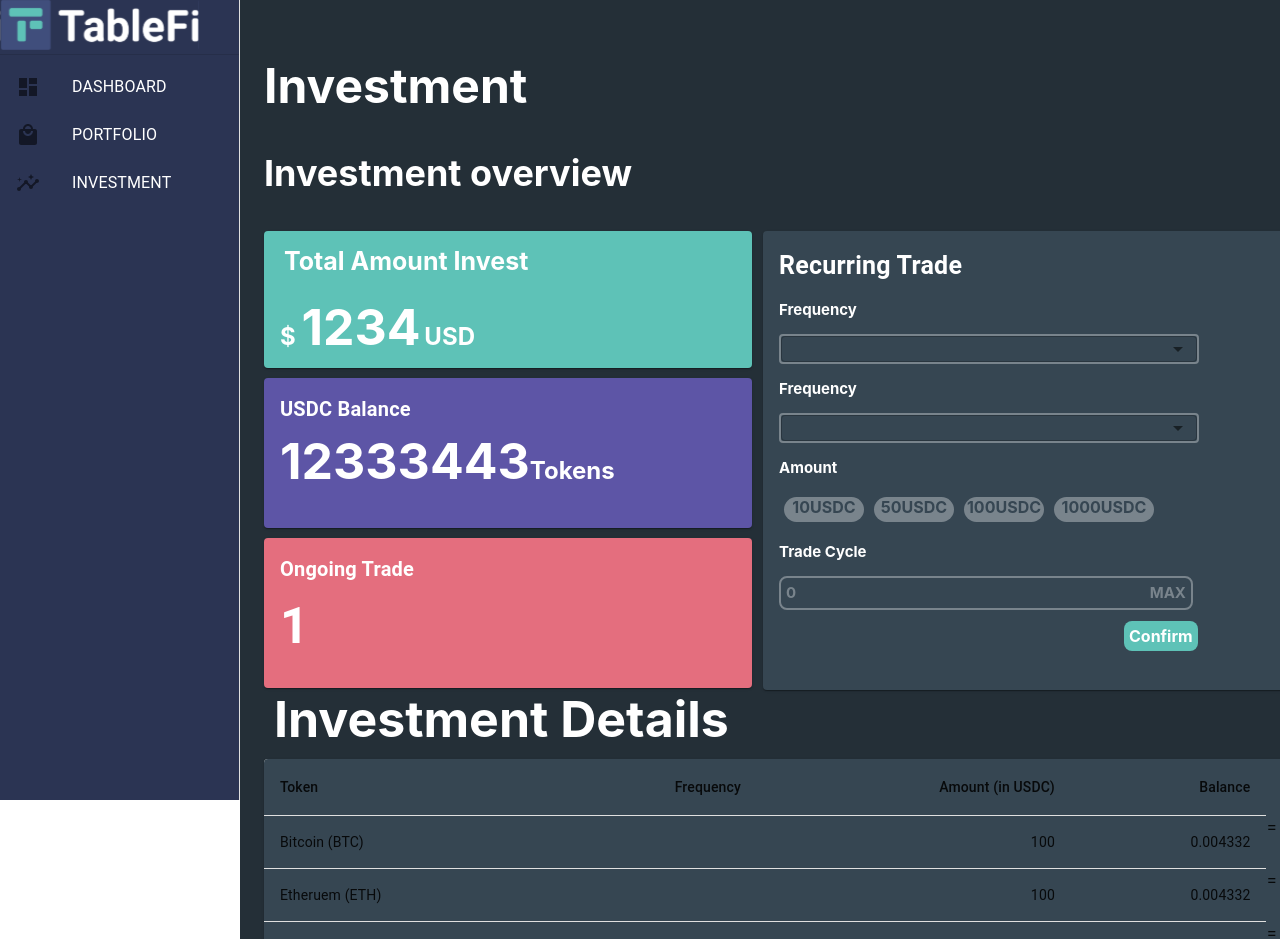
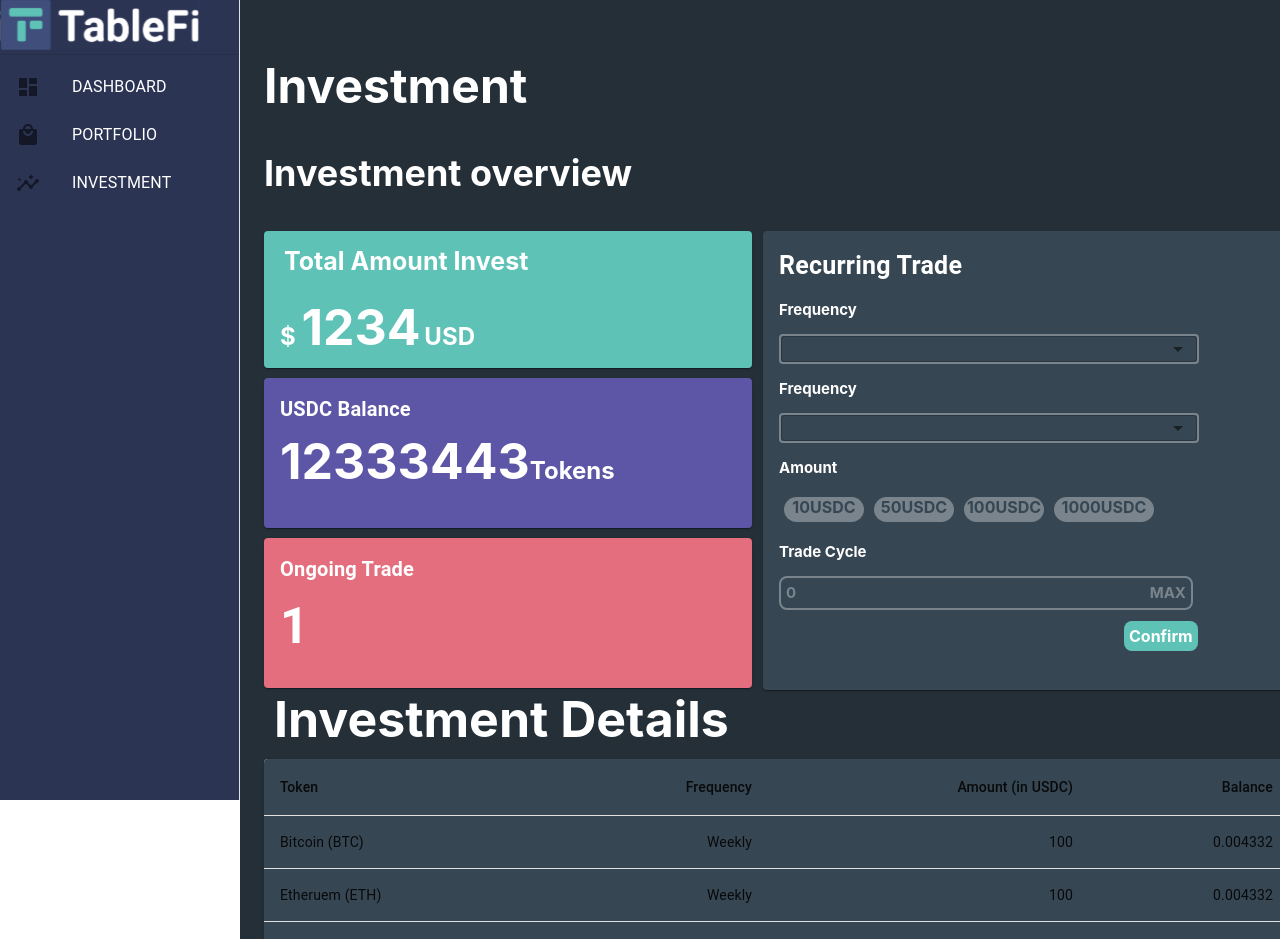
Before and after one commit to rilwan99/Solana-Wallet-Dapp, a Next.js app: page /invest in a window 1280 px wide. Shown: the top 939 px of the page. Built offline with nearby package versions, Linux system fonts and the light colour scheme.

Commit message:
fixed ui bugs

```diff
--- a/pages/dashboard.tsx
+++ b/pages/dashboard.tsx
@@ -14,7 +14,6 @@ import ListItemIcon from "@mui/material/ListItemIcon";
 import ListItemText from "@mui/material/ListItemText";
 import DashboardIcon from "@mui/icons-material/Dashboard";
 import LocalMallIcon from "@mui/icons-material/LocalMall";
-import SettingsIcon from '@mui/icons-material/Settings';
 import InsightsIcon from '@mui/icons-material/Insights';
 import Table from "@mui/material/Table";
 import TableBody from "@mui/material/TableBody";
@@ -25,8 +24,6 @@ import TableRow from "@mui/material/TableRow";
 import Paper from "@mui/material/Paper";
 import CardContent from "@mui/material/CardContent";
 import Button from "@mui/material/Button";
-import { CenterFocusStrong, PieChart } from "@mui/icons-material";
-import { style } from "@mui/system";
 import { Card } from "@mui/material";
 
 import * as web3 from "@solana/web3.js";
--- a/pages/invest.tsx
+++ b/pages/invest.tsx
@@ -37,7 +37,7 @@ const drawerWidth = 240;
 
 function createData(
     token: string,
-    freqeuncy: number,
+    freqeuncy: string,
     amount: number,
     balance: number
 ) {
@@ -348,7 +348,7 @@ export const Invest: React.FC = () => {
                                             {row.token}
                                         </TableCell>
                                         <TableCell className={styles.symbol} align="right">
-                                            {row.frequency}
+                                            {row.freqeuncy}
                                         </TableCell>
                                         <TableCell className={styles.tableRow} align="right">
                                             {row.amount}
@@ -356,7 +356,6 @@ export const Invest: React.FC = () => {
                                         <TableCell className={styles.tableRow} align="right">
                                             {row.balance}
                                         </TableCell>
-                                        =
                                     </TableRow>
                                 ))}
                             </TableBody>
```
